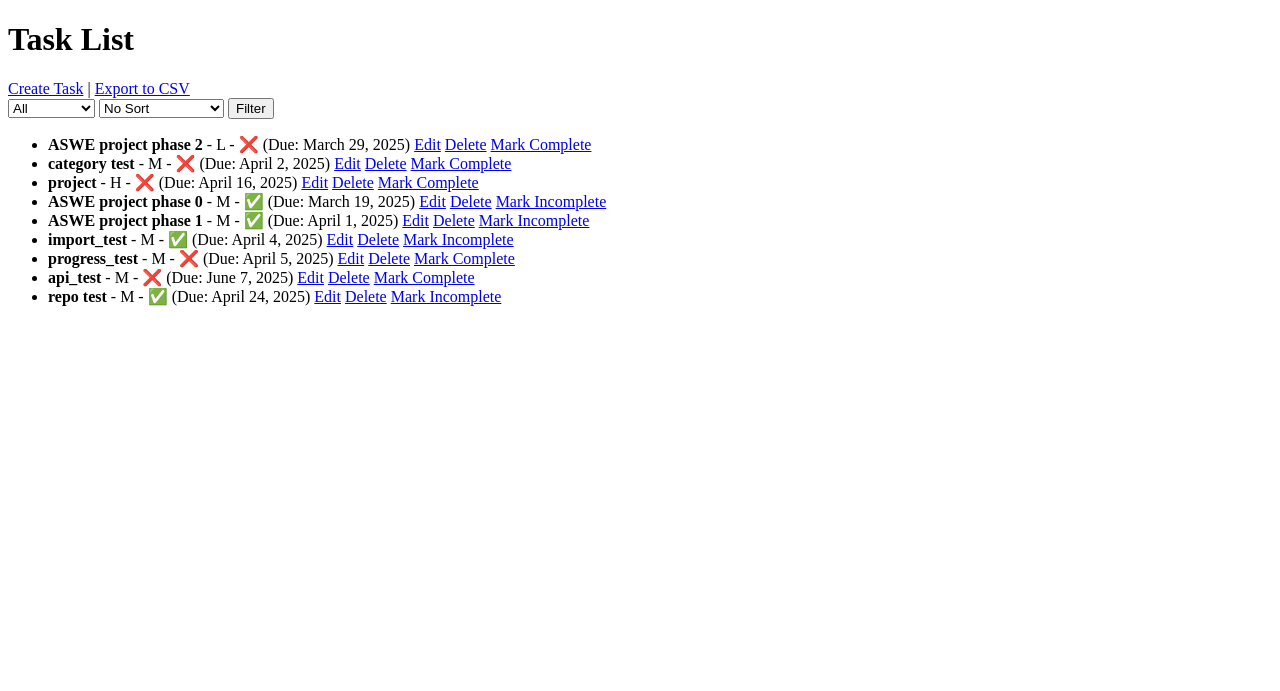
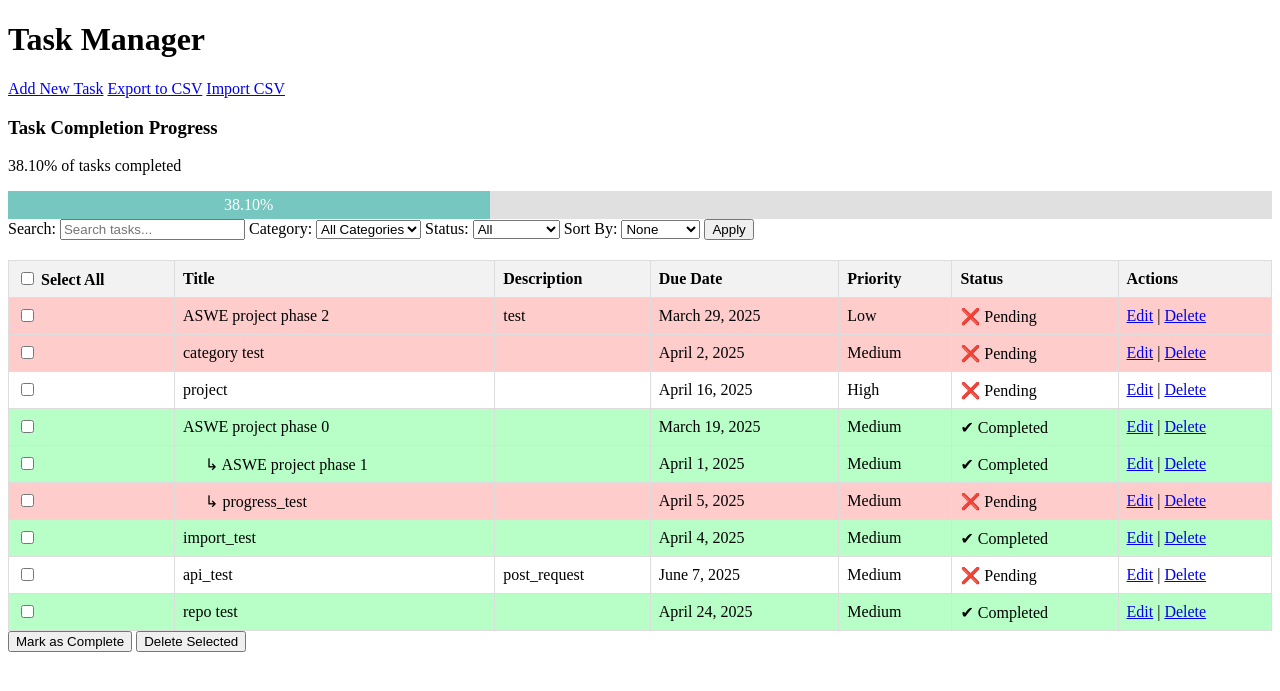
Before and after one commit to ShroukS/Django-Task-Manager, a Django app: page / in a window 1280 px wide. Shown: the top 691 px of the page. Run offline with Django 5.2, Linux system fonts and the light colour scheme; data comes from the database, SQL or seed files in the repository; both versions use the stored data as it was after the commit.

Commit message:
Task Manager Phase #2

```diff
--- a/mysite/settings.py
+++ b/mysite/settings.py
@@ -38,6 +38,7 @@ INSTALLED_APPS = [
     'django.contrib.messages',
     'django.contrib.staticfiles',
     'tasks',
+    'rest_framework',
 ]
 
 MIDDLEWARE = [
--- a/tasks/templates/tasks/task_list.html
+++ b/tasks/templates/tasks/task_list.html
@@ -1,43 +1,166 @@
 <!DOCTYPE html>
-<html>
+<html lang="en">
 <head>
+    <meta charset="UTF-8">
+    <meta name="viewport" content="width=device-width, initial-scale=1.0">
     <title>Task Manager</title>
+    <style>
+        table {
+            width: 100%;
+            border-collapse: collapse;
+            margin-top: 20px;
+        }
+        th, td {
+            border: 1px solid #ddd;
+            padding: 8px;
+            text-align: left;
+        }
+        th {
+            background-color: #f2f2f2;
+        }
+        .completed {
+            text-decoration: line-through;
+            color: gray;
+        }
+    </style>
 </head>
 <body>
-    <h1>Task List</h1>
 
-    <a href="{% url 'task_create' %}">Create Task</a> |
-    <a href="{% url 'export_tasks_csv' %}">Export to CSV</a>
+    <h1>Task Manager</h1>
+    {% load tz %}
+    {% now "Y-m-d" as today %}
 
-    <form method="get">
-        <select name="status">
-            <option value="">All</option>
-            <option value="completed">Completed</option>
-            <option value="pending">Pending</option>
+
+    <div>
+        <!-- Add New Task Button -->
+        <a href="{% url 'task_create' %}" class="btn">Add New Task</a>
+
+        <!-- Export to CSV Button -->
+        <a href="{% url 'export_tasks_csv' %}" class="btn">Export to CSV</a>
+
+        <!-- Import from CSV Button -->
+        <a href="{% url 'import_csv' %}" class="btn btn-primary">Import CSV</a>
+
+    </div>
+
+    <!--Progress Tracking-->
+    <div>
+        <h3>Task Completion Progress</h3>
+        <p>{{ completion_percentage|floatformat:2 }}% of tasks completed</p>
+        <div style="width: 100%; background-color: #e0e0e0;">
+            <div style="width: {{ completion_percentage }}%; background-color: #76c7c0; text-align: center; padding: 5px 0; color: white;">
+                {{ completion_percentage|floatformat:2 }}%
+            </div>
+        </div>
+    </div>
+
+
+    <!-- FILTER & SORT FORM -->
+    <form method="GET">
+        <label for="search">Search:</label>
+        <input type="text" name="search" id="search" value="{{ search_query }}" placeholder="Search tasks...">
+
+
+        <label for="category">Category:</label>
+        <select name="category" id="category">
+            <option value="">All Categories</option>
+            {% for value, name in categories %}
+                <option value="{{ value }}" {% if request.GET.category == value %}selected{% endif %}>{{ name }}</option>
+            {% endfor %}
         </select>
 
-        <select name="sort">
-            <option value="">No Sort</option>
-            <option value="priority">Sort by Priority</option>
-            <option value="due_date">Sort by Due Date</option>
+        <label for="status">Status:</label>
+        <select name="status" id="status">
+            <option value="">All</option>
+            <option value="completed" {% if request.GET.status == "completed" %}selected{% endif %}>Completed</option>
+            <option value="pending" {% if request.GET.status == "pending" %}selected{% endif %}>Pending</option>
         </select>
 
-        <button type="submit">Filter</button>
+        <label for="sort_by">Sort By:</label>
+        <select name="sort_by" id="sort_by">
+            <option value="">None</option>
+            <option value="title" {% if request.GET.sort_by == "title" %}selected{% endif %}>Title</option>
+            <option value="priority" {% if request.GET.sort_by == "priority" %}selected{% endif %}>Priority</option>
+            <option value="due_date" {% if request.GET.sort_by == "due_date" %}selected{% endif %}>Due Date</option>
+        </select>
+
+        <button type="submit">Apply</button>
     </form>
 
-    <ul>
-        {% for task in tasks %}
-            <li>
-                <strong>{{ task.title }}</strong> - {{ task.priority }} -
-                {% if task.completed %}✅{% else %}❌{% endif %}
-                (Due: {{ task.due_date }})
-                <a href="{% url 'task_edit' task.pk %}">Edit</a>
-                <a href="{% url 'task_delete' task.pk %}">Delete</a>
-                <a href="{% url 'task_toggle' task.pk %}">
-                    {% if task.completed %}Mark Incomplete{% else %}Mark Complete{% endif %}
-                </a>
-            </li>
-        {% endfor %}
-    </ul>
+    <!-- TASK LIST -->
+    <form method="POST" action="{% url 'bulk_actions' %}">
+        {% csrf_token %}
+        <table>
+            <thead>
+                <tr>
+                    <th><input type="checkbox" id="select_all"> Select All</th>
+                    <th>Title</th>
+                    <th>Description</th>
+                    <th>Due Date</th>
+                    <th>Priority</th>
+                    <th>Status</th>
+                    <th>Actions</th>
+                </tr>
+            </thead>
+            <tbody>
+                {% for task in tasks %}
+                    {% if task.completed %}
+                    <tr style="background-color: #b7ffc6;">
+                    {% else %}
+                        <tr {% if task.overdue %}style="background-color: #ffcccc;"{% elif task.due_today %}style="background-color: #fc6565;"{% endif %}>
+                    {% endif %}
+                        <td><input type="checkbox" name="selected_tasks" value="{{ task.id }}"></td>
+                        <td>{{ task.title }}</td>
+                        <td>{{ task.description }}</td>
+                        <td>{{ task.due_date|default:"N/A" }}</td>
+                        <td>{{ task.get_priority_display }}</td>
+                        <td>{% if task.completed %}✔ Completed{% else %}❌ Pending{% endif %}</td>
+                        <td>
+                            <a href="{% url 'task_edit' task.id %}">Edit</a> |
+                            <a href="{% url 'task_delete' task.id %}">Delete</a>
+                        </td>
+                    </tr>
+
+                    <!-- Display Subtasks -->
+                    {% for subtask in task.subtasks.all %}
+                    {% if subtask.completed %}
+                    <tr style="background-color: #b7ffc6;">
+                    {% else %}
+                        <tr {% if task.overdue %}style="background-color: #ffcccc;"{% elif task.due_today %}style="background-color: #fc6565;"{% endif %}>
+                    {% endif %}
+                    <!--tr class="{% if not subtask.completed and subtask.due_date and subtask.due_date < today %}overdue{% elif not subtask.completed %}priority-{{ subtask.priority }}{% endif %}"-->
+                        <td><input type="checkbox" name="selected_tasks" value="{{ subtask.id }}"></td>
+                        <td style="padding-left: 30px;">↳ {{ subtask.title }}</td>
+                        <td>{{ subtask.description }}</td>
+                        <td>{{ subtask.due_date|default:"N/A" }}</td>
+                        <td>{{ subtask.get_priority_display }}</td>
+                        <td>{% if subtask.completed %}✔ Completed{% else %}❌ Pending{% endif %}</td>
+                        <td>
+                            <a href="{% url 'task_edit' subtask.id %}">Edit</a> |
+                            <a href="{% url 'task_delete' subtask.id %}">Delete</a>
+                        </td>
+                    </tr>
+                {% endfor %}
+
+                {% endfor %}
+            </tbody>
+        </table>
+
+        <!-- Bulk Action Controls -->
+        <div>
+            <button type="submit" name="action" value="complete">Mark as Complete</button>
+            <button type="submit" name="action" value="delete">Delete Selected</button>
+        </div>
+    </form>
+    <script>
+        document.getElementById('select_all').onclick = function() {
+            var checkboxes = document.querySelectorAll('input[name="selected_tasks"]');
+            for (var checkbox of checkboxes) {
+                checkbox.checked = this.checked;
+            }
+        }
+    </script>
+
+
 </body>
 </html>
--- a/tasks/urls.py
+++ b/tasks/urls.py
@@ -1,11 +1,20 @@
-from django.urls import path
+from django.urls import path, include
 from . import views
+from .views import import_csv
+from .views import TaskListCreateView, TaskDetailView
+
 
 urlpatterns = [
+    path("import_csv/", import_csv, name="import_csv"),
+    path('', views.task_list, name='task_list'),
+    path('bulk-actions/', views.bulk_actions, name='bulk_actions'),
     path('', views.task_list, name='task_list'),
     path('create/', views.task_create, name='task_create'),
     path('edit/<int:pk>/', views.task_edit, name='task_edit'),
     path('delete/<int:pk>/', views.task_delete, name='task_delete'),
     path('toggle/<int:pk>/', views.task_toggle_complete, name='task_toggle'),
     path('export/', views.export_tasks_csv, name='export_tasks_csv'),
+    path('api/tasks/', TaskListCreateView.as_view(), name='task-list-create'),
+    path('api/tasks/<int:pk>/', TaskDetailView.as_view(), name='task-detail'),
+    #path('', include('tasks.urls')),
 ]
--- a/tasks/views.py
+++ b/tasks/views.py
@@ -1,31 +1,172 @@
 from django.shortcuts import render, redirect, get_object_or_404
-
-# Create your views here.
+from django.db.models import Q
+from django.utils.timezone import now
 from .models import Task
 from .forms import TaskForm
 from django.http import HttpResponse
 import csv
+from django.contrib import messages
+from .forms import CSVImportForm
+from datetime import datetime
+from rest_framework import generics
+from .serializers import TaskSerializer
+
+class TaskListCreateView(generics.ListCreateAPIView):
+    queryset = Task.objects.all()
+    serializer_class = TaskSerializer
+
+class TaskDetailView(generics.RetrieveUpdateDestroyAPIView):
+    queryset = Task.objects.all()
+    serializer_class = TaskSerializer
+
+
+def import_csv(request):
+    if request.method == "POST":
+        form = CSVImportForm(request.POST, request.FILES)
+        if form.is_valid():
+            file = request.FILES["file"]
+            decoded_file = file.read().decode("utf-8").splitlines()
+            reader = csv.reader(decoded_file)
+
+            next(reader)  # Skip header row if present
+
+            for row in reader:
+                try:
+                    title = row[0]
+                    description = row[1]
+                    due_date = datetime.strptime(row[2], "%Y-%m-%d").date() if row[2] else None
+                    priority = row[3] if row[3] in ['L', 'M', 'H'] else 'M'
+                    completed = row[4].strip().lower() in ["true", "1", "yes"]
+
+                    Task.objects.create(
+                        title=title,
+                        description=description,
+                        due_date=due_date,
+                        priority=priority,
+                        completed=completed
+                    )
+                except Exception as e:
+                    messages.error(request, f"Error processing row: {row} - {str(e)}")
+
+            messages.success(request, "Tasks imported successfully!")
+            return redirect("task_list")
+
+    else:
+        form = CSVImportForm()
+
+    return render(request, "tasks/import_csv.html", {"form": form})
+
+
+def bulk_actions(request):
+    if request.method == 'POST':
+        action = request.POST.get('action')
+        selected_tasks = request.POST.getlist('selected_tasks')
+
+        if action == 'complete':
+            Task.objects.filter(id__in=selected_tasks).update(completed=True)
+        elif action == 'delete':
+            Task.objects.filter(id__in=selected_tasks).delete()
+
+        return redirect('task_list')  # Redirect back to the task list page
+    return HttpResponse("Invalid request method.", status=405)
+
+
+def calculate_completion_percentage():
+    # Retrieve all parent tasks
+    parent_tasks = Task.objects.filter(parent_task__isnull=True)
+    total_weight = 0
+    completed_weight = 0
+
+    for parent in parent_tasks:
+        # Retrieve all subtasks for the current parent task
+        subtasks = parent.subtasks.all()
+        num_subtasks = subtasks.count()
+
+        if num_subtasks == 0:
+            # No subtasks: parent task counts as 1 unit
+            total_weight += 1
+            if parent.completed:
+                completed_weight += 1
+        else:
+            # With subtasks: each subtask contributes equally, parent contributes based on subtask completion
+            subtask_weight = 1 / (num_subtasks + 1)
+            parent_completed = parent.completed
+            all_subtasks_completed = True
+            for subtask in subtasks:
+                total_weight += subtask_weight
+                if subtask.completed:
+                    completed_weight += subtask_weight
+                else:
+                    all_subtasks_completed = False
+            # Parent task contributes its share only if all subtasks are completed
+            total_weight += subtask_weight
+            #if parent_completed and all_subtasks_completed:
+            completed_weight += subtask_weight
+
+
+    if total_weight == 0:
+        return 0
+    return (completed_weight / total_weight) * 100
 
 # Task List View
 def task_list(request):
-    tasks = Task.objects.all()
+    category_filter = request.GET.get('category', '')
+    status_filter = request.GET.get('status', '')
+    search_query = request.GET.get('search', '')
+    sort_by = request.GET.get('sort_by', '')
 
-    # Filtering
-    filter_status = request.GET.get('status')
-    if filter_status == 'completed':
-        tasks = tasks.filter(completed=True)
-    elif filter_status == 'pending':
-        tasks = tasks.filter(completed=False)
+    tasks = Task.objects.filter(parent_task__isnull=True)
 
-    # Sorting
-    sort_by = request.GET.get('sort')
-    if sort_by == 'priority':
-        priority_order = {'H': 0, 'M': 1, 'L': 2}  # Custom order: High > Medium > Low
-        tasks = sorted(tasks, key=lambda t: priority_order[t.priority])
-    elif sort_by == 'due_date':
-        tasks = tasks.order_by('due_date')
+    if category_filter:
+        tasks = tasks.filter(category=category_filter)
 
-    return render(request, 'tasks/task_list.html', {'tasks': tasks})
+    if status_filter:
+        tasks = tasks.filter(completed=True if status_filter == "completed" else False)
+
+    if search_query:
+        tasks = tasks.filter(Q(title__icontains=search_query) | Q(description__icontains=search_query))
+
+    # Apply sorting
+    if sort_by:
+        if sort_by == "priority":
+            priority_order = {'H': 1, 'M': 2, 'L': 3}
+            tasks = sorted(tasks, key=lambda t: priority_order.get(t.priority, 2))  # Sort manually for priority
+        else:
+            tasks = tasks.order_by(sort_by)
+
+    # Add overdue status for each task
+    today = now().date()
+    for task in tasks:
+        if task.due_date:
+            if task.due_date < today:
+                task.overdue = True
+            elif task.due_date == today:
+                task.due_today = True
+            else:
+                task.overdue = False
+                task.due_today = False
+
+    completion_percentage = calculate_completion_percentage()
+
+    #total_tasks = tasks.count()
+    #completed_tasks = tasks.filter(completed=True).count()
+    #print(f"total tasks: {total_tasks}")
+    #print(f"completed tasks: {completed_tasks}")
+    #if total_tasks > 0:
+    #    completion_percentage = (completed_tasks / total_tasks) * 100
+    #else:
+    #    completion_percentage = 0
+
+    return render(request, 'tasks/task_list.html', {
+        'tasks': tasks,
+        'categories': Task.CATEGORY_CHOICES,
+        'search_query': search_query,  # Keep search query visible in input
+        'category_filter': category_filter,
+        'status_filter': status_filter,
+        'sort_by': sort_by,
+        'completion_percentage': completion_percentage
+    })
+
 
 # Create Task
 def task_create(request):
```
Also changed, not shown: tasks/forms.py (+12 -1 lines), tasks/models.py (+17 -2 lines), tasks/serializers.py (added, +9 -0 lines), tasks/templates/tasks/import_csv.html (added, +19 -0 lines), tasks/templates/tasks/task_form.html (+7 -0 lines), tasks/templates/tasks/urls.py (added, +7 -0 lines), db.sqlite3, tasks/migrations/0002_task_category.py (added), tasks/migrations/0003_task_parent_task.py (added), tasks/migrations/0004_alter_task_description.py (added).
